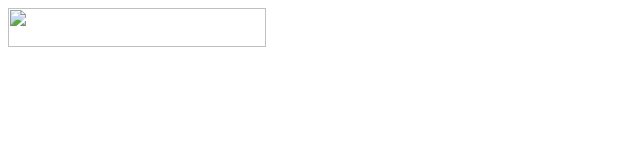
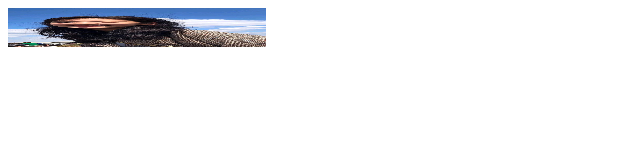
Before and after one commit to wjswn/wn, a plain HTML site: page index.html in a window 1280 px wide. Shown: the whole page, without its empty margins (0-640 px from the left). Drawn offline with Linux system fonts and the light colour scheme.

Commit message:
Update index.html

```diff
--- a/index.html
+++ b/index.html
@@ -1 +1 @@
-<img src="/images/logo.png" width="258" height="39" />
+<img src="IMG_1676.jpeg" width="258" height="39" />
```
